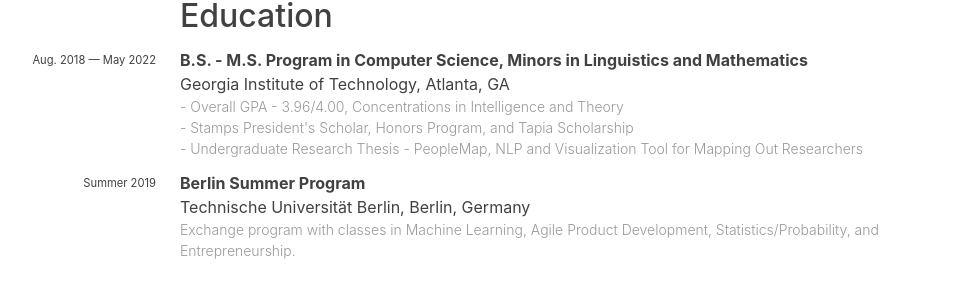
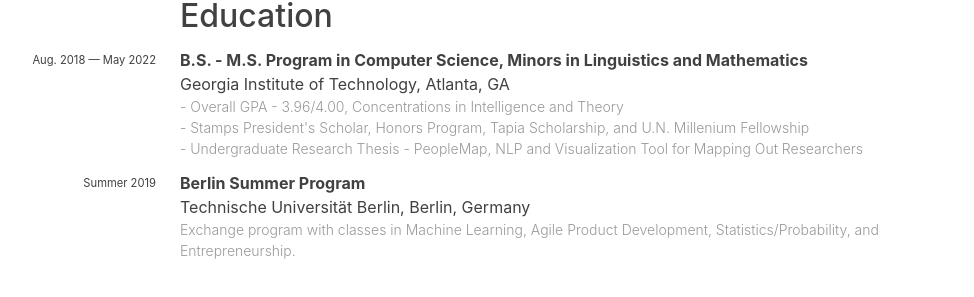
Before and after one commit to jonsaadfalcon/PersonalWebsite, a Jekyll site: the page built from cv.md, in a window 1280 px wide and 900 px high. Shown: the part 240-537 px from the top of the window, without its empty margins (152-1126 px from the left). Built offline with Jekyll 4.4.1, drawn with Linux system fonts in a browser that asks for light colours; nearby versions of some CDN libraries; some web fonts are replaced.

Commit message:
Update education.yaml

```diff
--- a/_data/education.yaml
+++ b/_data/education.yaml
@@ -5,7 +5,7 @@
   description:
       "- Overall GPA -  3.96/4.00, Concentrations in Intelligence and Theory"
   description_second:
-      "- Stamps President's Scholar, Honors Program, and Tapia Scholarship"
+      "- Stamps President's Scholar, Honors Program, Tapia Scholarship, and U.N. Millenium Fellowship"
   description_third:
       "- Undergraduate Research Thesis - PeopleMap, NLP and Visualization Tool for Mapping Out Researchers"
   institution-url: https://www.gatech.edu/
```
